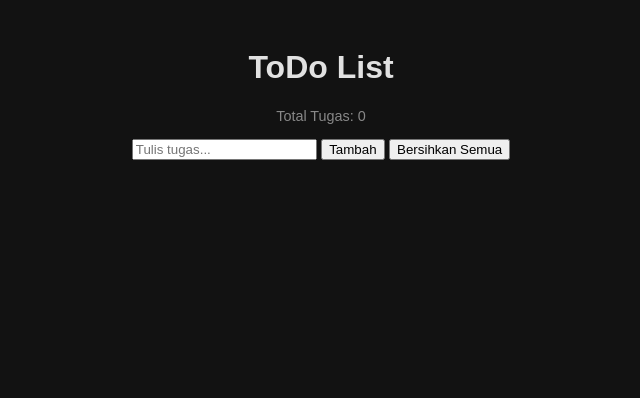
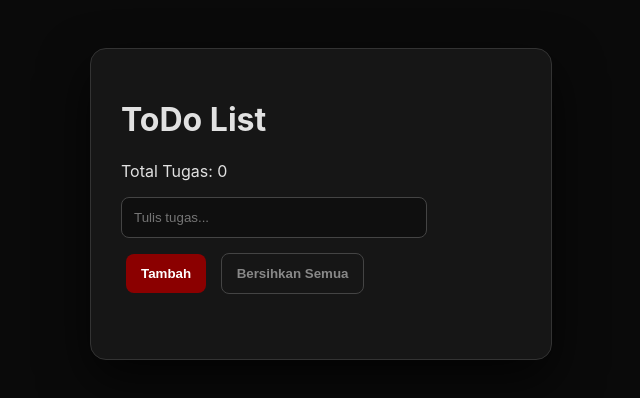
Before and after one commit to lazuardi-iz-cool/School-Project, a plain HTML site: page ToDoList/index.html in a window 1280 px wide. Shown: the whole page, without its empty margins (319-959 px from the left). Drawn offline with Linux system fonts and the light colour scheme.

Commit message:
Update: Visual, AG Edition.

```diff
--- a/ToDoList/style.css
+++ b/ToDoList/style.css
@@ -1,36 +1,90 @@
 body {
-  font-family: sans-serif;
-  padding: 20px;
-  background-color: #121212;
+  font-family: 'Inter', sans-serif;
+  padding: 40px;
+  background-color: #0a0a0a;
   color: #E1E1E1;
-  transition: background-color 0.8s ease;
+  transition: all 0.8s ease;
+  display: flex;
+  justify-content: center;
+}
+
+.wrapperh1 {
+  background: #161616;
+  padding: 30px;
+  border-radius: 16px;
+  border: 1px solid #333;
+  box-shadow: 0 20px 50px rgba(0,0,0,0.7);
+  width: 100%;
+  max-width: 400px;
+}
+
+input[type="text"] {
+  width: 70%;
+  padding: 12px;
+  background: #0f0f0f;
+  border: 1px solid #444;
+  border-radius: 8px;
+  color: white;
+  margin-bottom: 10px;
+  outline: none;
+  transition: border 0.3s;
+}
+
+input[type="text"]:focus {
+  border-color: #8B0000;
+}
+
+button {
+  padding: 12px 15px;
+  border-radius: 8px;
+  border: none;
+  cursor: pointer;
+  font-weight: bold;
+  transition: 0.3s;
+  margin: 5px;
+}
+
+#add-btn {
+  background-color: #8B0000;
+  color: white;
+}
+
+#add-btn:hover {
+  background-color: #b30000;
+  box-shadow: 0 0 15px rgba(139, 0, 0, 0.4);
+}
+
+#clear-btn {
+  background-color: transparent;
+  color: #888;
+  border: 1px solid #444;
+}
+
+#clear-btn:hover {
+  color: white;
+  border-color: #fff;
 }
 
 #todo-list {
-  display: flex;
-  flex-direction: column;
-  align-items: center;
+  text-align: left;
+  margin-top: 30px;
   padding: 0;
-  margin-top: 20px;
-  list-style-position: inside;
 }
 
 li {
-  display: list-item;
-  list-style-type: decimal;
-  margin-top: 8px;
-  font-size: 1.2rem;
-  cursor: pointer;
-  user-select: none;
+  background: #1f1f1f;
+  margin-bottom: 10px;
+  padding: 12px 15px;
+  border-radius: 8px;
+  list-style: none;
+  display: flex;
+  justify-content: space-between;
+  align-items: center;
+  border-left: 4px solid #8B0000;
+  transition: transform 0.2s, background 0.2s;
 }
 
-.wrapperh1 {
-  color: #E1E1E1;
-  text-align: center;
+li:hover {
+  transform: translateX(5px);
+  background: #252525;
 }
-
-#todo-stats {
-  font-size: 0.9rem;
-  color: #888;
-  margin-bottom: 15px;
-}
```
